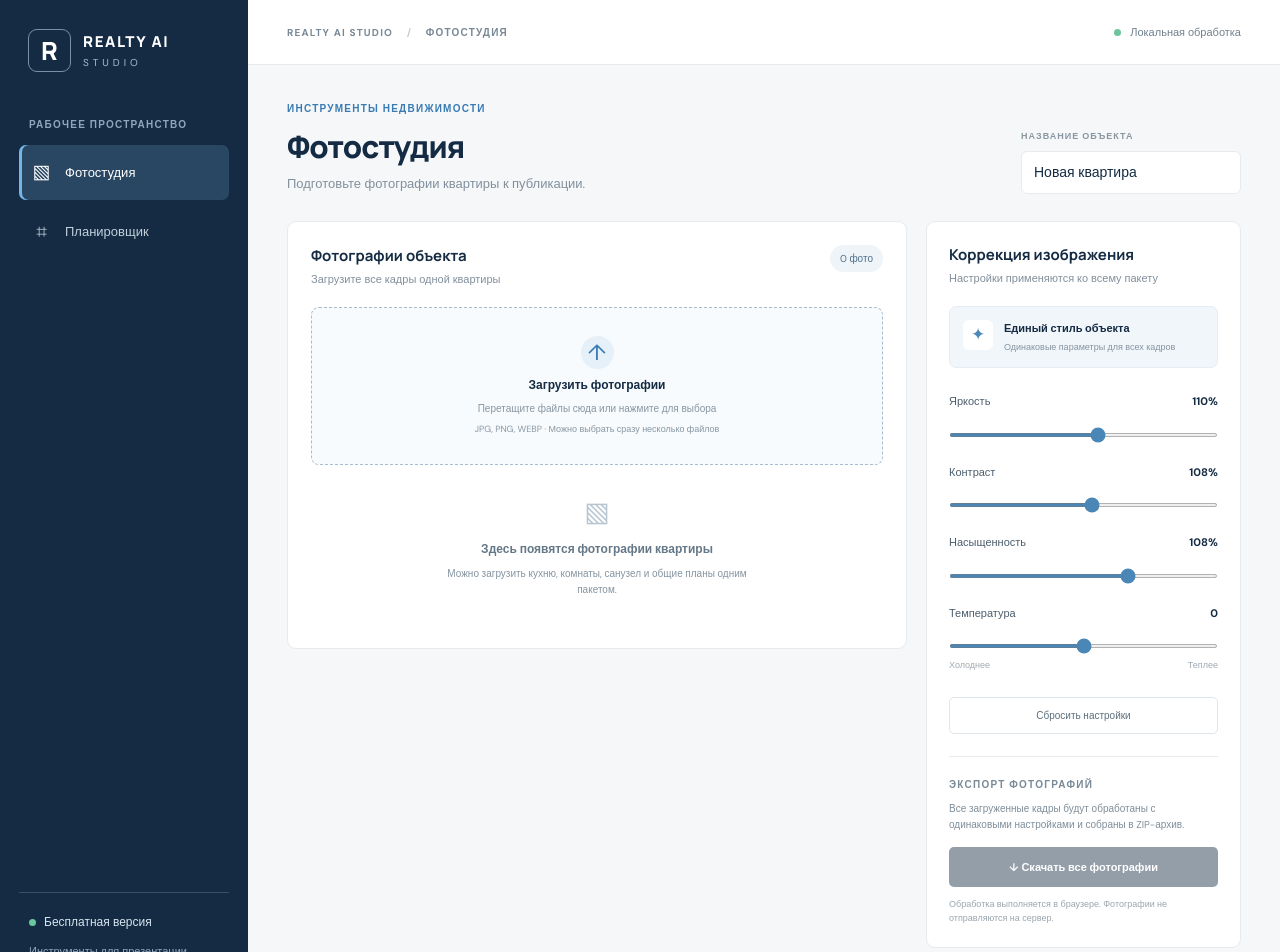
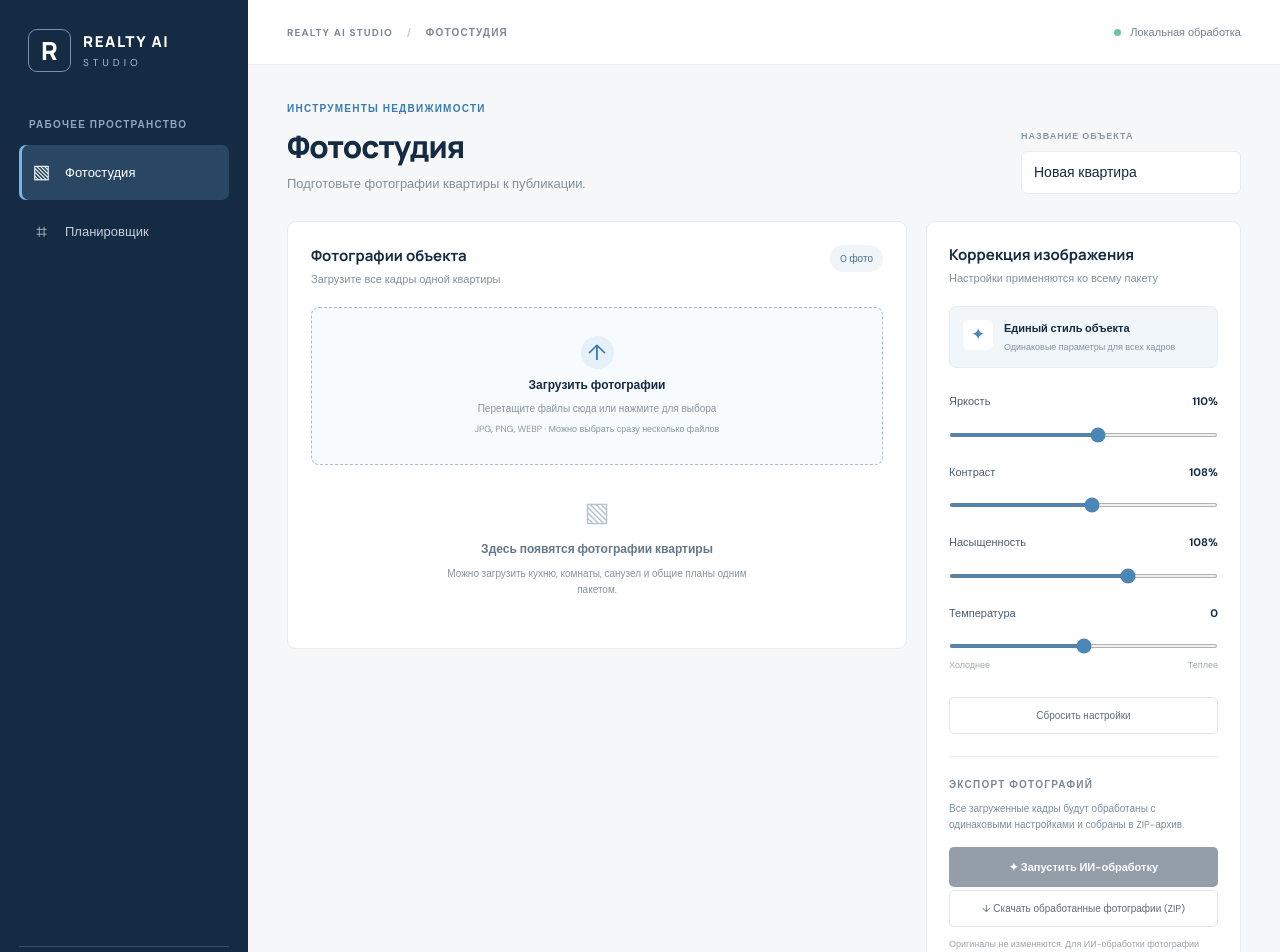
Before and after one commit to hcvg7zhkk8-dotcom/realty-ai-studio, a Next.js app: page / in a window 1280 px wide. Shown: the top 952 px of the page. Built offline with nearby package versions, Linux system fonts and the light colour scheme.

Commit message:
Wire AI processing button and keep plan editor intact

```diff
--- a/src/app/page.tsx
+++ b/src/app/page.tsx
@@ -8,6 +8,8 @@ type Photo = {
   id: string;
   file: File;
   url: string;
+  processedUrl?: string;
+  processedBlob?: Blob;
 };
 
 type Settings = {
@@ -80,7 +82,10 @@ export default function Home() {
 
   function removePhoto(id: string) {
     const photo = photos.find((item) => item.id === id);
-    if (photo) URL.revokeObjectURL(photo.url);
+    if (photo) {
+      URL.revokeObjectURL(photo.url);
+      if (photo.processedUrl) URL.revokeObjectURL(photo.processedUrl);
+    }
     const next = photos.filter((item) => item.id !== id);
     setPhotos(next);
     if (activePhoto === id) setActivePhoto(next[0]?.id ?? null);
@@ -126,36 +131,70 @@ export default function Home() {
         }, "image/jpeg", 0.94);
       };
       image.onerror = () => reject(new Error("Ошибка загрузки изображения"));
-      image.src = photo.url;
+      image.src = photo.processedUrl ?? photo.url;
     });
+  }
+
+  async function processPhotos() {
+    if (!photos.length || processing) return;
+    setProcessing(true);
+    setProcessed(0);
+    setNotice("Отправляем первую фотографию в облачную ИИ-модель...");
+
+    try {
+      for (let i = 0; i < photos.length; i++) {
+        const form = new FormData();
+        form.append("file", photos[i].file);
+        const response = await fetch("/api/process-photo", { method: "POST", body: form });
+        if (!response.ok) {
+          const data = await response.json().catch(() => ({}));
+          throw new Error(data.error || `Ошибка ИИ-сервиса: ${response.status}`);
+        }
+        const blob = await response.blob();
+        if (!blob.type.startsWith("image/")) throw new Error("ИИ-сервис вернул не изображение.");
+        const processedUrl = URL.createObjectURL(blob);
+        setPhotos((current) => current.map((photo) => {
+          if (photo.id !== photos[i].id) return photo;
+          if (photo.processedUrl) URL.revokeObjectURL(photo.processedUrl);
+          return { ...photo, processedUrl, processedBlob: blob };
+        }));
+        setProcessed(i + 1);
+        setNotice(`ИИ обработал ${i + 1} из ${photos.length} фотографий.`);
+      }
+      setShowOriginal(false);
+      setNotice("ИИ-обработка завершена. Сравните результат с оригиналом и скачайте архив.");
+    } catch (error) {
+      setNotice(error instanceof Error ? error.message : "Не удалось обработать фотографии.");
+    } finally {
+      setProcessing(false);
+    }
   }
 
   async function downloadPhotos() {
     if (!photos.length || processing) return;
+    if (photos.some((photo) => !photo.processedBlob)) {
+      setNotice("Сначала запустите ИИ-обработку всех фотографий.");
+      return;
+    }
     setProcessing(true);
-    setProcessed(0);
-    setNotice("");
-
     try {
       const zip = new JSZip();
-      const folder = zip.folder("Обработанные фотографии");
-      for (let i = 0; i < photos.length; i++) {
-        const blob = await renderPhoto(photos[i]);
-        const originalName = photos[i].file.name.replace(/\.[^.]+$/, "");
+      const folder = zip.folder("REALTY AI STUDIO");
+      for (const photo of photos) {
+        const blob = await renderPhoto(photo);
+        const originalName = photo.file.name.replace(/\\.[^.]+$/, "");
         folder?.file(`${originalName}-realty.jpg`, blob);
-        setProcessed(i + 1);
       }
-
       const archive = await zip.generateAsync({ type: "blob" });
+      const url = URL.createObjectURL(archive);
       const link = document.createElement("a");
-      const url = URL.createObjectURL(archive);
       link.href = url;
       link.download = `${projectName || "Квартира"}-фото.zip`;
       link.click();
-      URL.revokeObjectURL(url);
+      setTimeout(() => URL.revokeObjectURL(url), 1000);
       setNotice("Архив готов. Фотографии сохранены.");
     } catch {
-      setNotice("Не удалось обработать фотографии. Попробуйте ещё раз.");
+      setNotice("Не удалось собрать архив.");
     } finally {
       setProcessing(false);
     }
@@ -346,7 +385,7 @@ export default function Home() {
                     </div>
                     <div className="large-preview">
                       <img
-                        src={currentPhoto.url}
+                        src={showOriginal ? currentPhoto.url : (currentPhoto.processedUrl ?? currentPhoto.url)}
                         alt="Предпросмотр фотографии"
                         style={{ filter: showOriginal ? "none" : filterString(settings) }}
                       />
@@ -408,11 +447,14 @@ export default function Home() {
                       <div className="progress-track"><div style={{ width: `${photos.length ? (processed / photos.length) * 100 : 0}%` }} /></div>
                     </div>
                   )}
-                  <button className="primary-button" disabled={!photos.length || processing} onClick={downloadPhotos}>
-                    {processing ? "Обрабатываем..." : "↓  Скачать все фотографии"}
+                  <button className="primary-button" disabled={!photos.length || processing} onClick={processPhotos}>
+                    {processing ? `ИИ обрабатывает ${processed}/${photos.length}...` : "✦ Запустить ИИ-обработку"}
                   </button>
-                  {notice && <div className="notice">{notice}</div>}
-                  <div className="export-note">Обработка выполняется в браузере. Фотографии не отправляются на сервер.</div>
+                  <button className="secondary-button" disabled={!photos.length || processing || photos.some((photo) => !photo.processedBlob)} onClick={downloadPhotos}>
+                    ↓ Скачать обработанные фотографии (ZIP)
+                  </button>
+                  {notice && <div className="notice" role="status">{notice}</div>}
+                  <div className="export-note">Оригиналы не изменяются. Для ИИ-обработки фотографии передаются в Cloudflare Workers AI. Результат может требовать проверки на точность деталей помещения.</div>
                 </div>
               </aside>
             </div>
```
